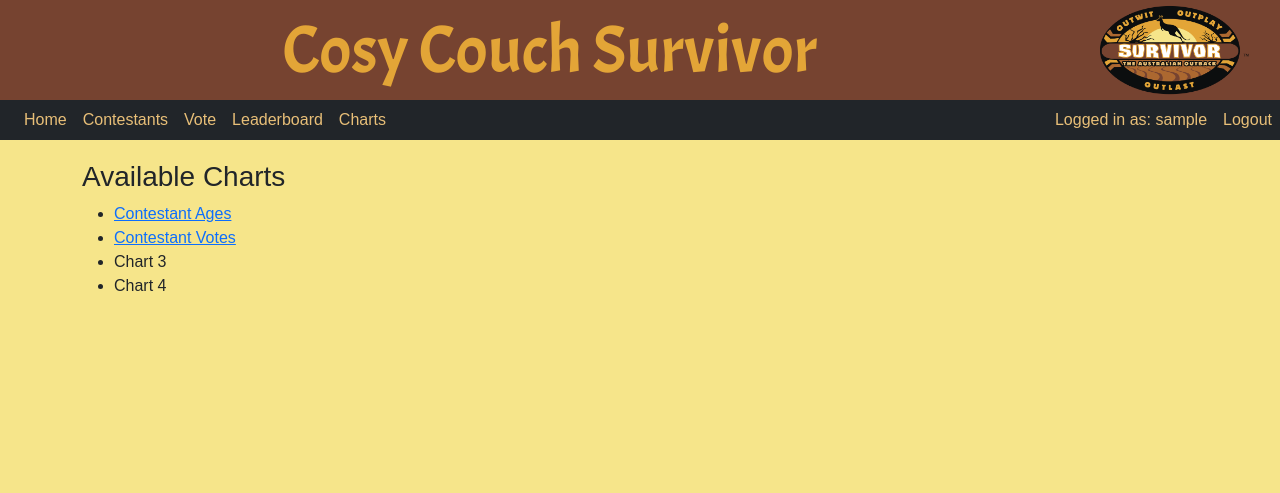
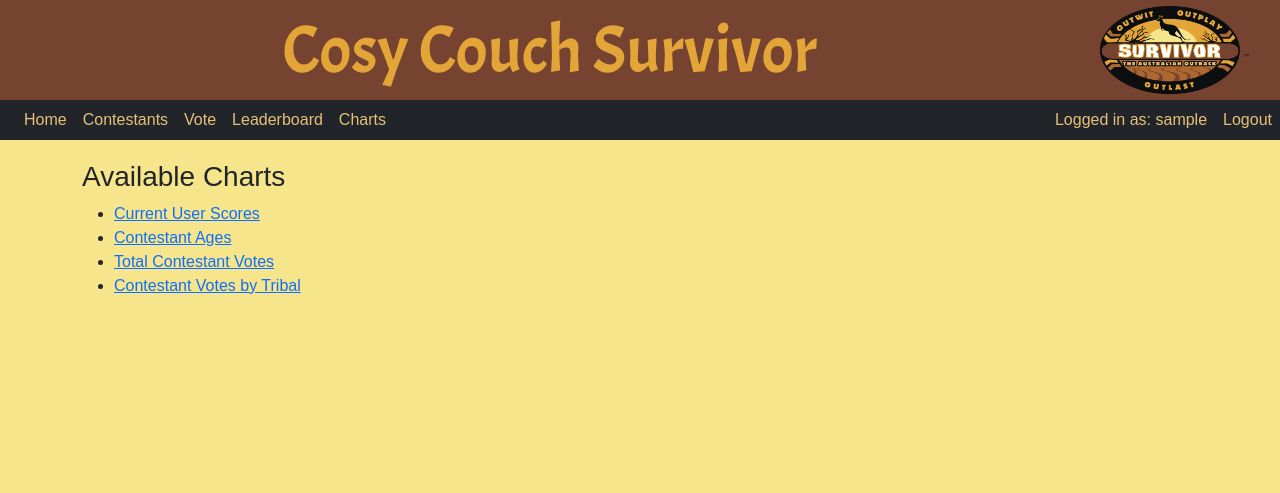
Before and after one commit to inshelligent/Survivor-Tipping, a Flask app: page /chart/chart in a window 1280 px wide. Shown: the top 493 px of the page. Run offline with Flask 2, Linux system fonts and the light colour scheme; the visitor is signed in with stand-in values (Sample User, id 1); data comes from the database, SQL or seed files in the repository; some libraries are stand-ins or nearby versions.

Commit message:
Added another 2 charts

```diff
--- a/app/chart/routes.py
+++ b/app/chart/routes.py
@@ -8,17 +8,33 @@ import plotly
 
 from app import db
 from app.chart import bp
-from app.models import Contestant
+from app.models import Contestant, User
 
 @bp.route('/chart')
 @login_required
 def chart_list():
     return render_template('chart_list.html', title = 'Survivor Charts')
 
+@bp.route('/user_scores')
+@login_required
+def user_scores_chart():
+    # Retrieve all the users in the collection
+    score_query = User.query
+    df = pd.read_sql(score_query.statement, score_query.session.bind)
+
+    # Draw the chart and dump it into JSON format
+    chart = px.bar(df, x='username', y='score',
+    labels={'username': 'User', 'score': "Score"}
+    , template='plotly_dark')
+    chart_JSON = json.dumps(chart, cls=plotly.utils.PlotlyJSONEncoder, indent=4)
+
+    # Returns the template, including the JSON data for the chart
+    return render_template('chart_page.html', title = 'Current User Scores', chart_JSON = chart_JSON)
+
 @bp.route('/contestant_ages')
 @login_required
 def contestant_ages_chart():
-    # Retrieve all the books in the collection
+    # Retrieve all the Contestants in the collection
     age_query = Contestant.query
     df = pd.read_sql(age_query.statement, age_query.session.bind)
 
@@ -34,7 +50,7 @@ def contestant_ages_chart():
 @bp.route('/contestant_votes')
 @login_required
 def contestant_votes_pie_chart():
-# Run query to get count of books of each genre and load into DataFrame
+# Run query to get count of votes of each user and load into DataFrame
     query = (
         "SELECT name, count(*) as vote_count FROM vote "
         "INNER JOIN contestant ON "
@@ -51,3 +67,25 @@ def contestant_votes_pie_chart():
 
     # Returns the template, including the JSON data for the chart
     return render_template('chart_page.html', title = 'Votes by Contestant', chart_JSON = chart_JSON)
+
+@bp.route('/votes_by_tribal')
+@login_required
+def votes_by_tribal_chart():
+# Run query to get count of votes of each user and load into DataFrame
+    query = (
+        "SELECT name, tribal_id, first_choice_id FROM vote "
+        "INNER JOIN contestant ON "
+        "vote.first_choice_id = contestant.id "
+        "ORDER BY tribal_id, name;"
+    )
+    df = pd.read_sql(query, db.session.bind)
+
+    # Draw the chart and dump it into JSON format
+    chart = px.bar(df, x ='name', y='first_choice_id',
+    color='name', labels={'name': "Contestant", "first_choice_id": 'Votes'}
+    , title='Contestant Votes by Tribal', template='plotly_dark',
+    barmode='group', facet_row="tribal_id")
+    chart_JSON = json.dumps(chart, cls=plotly.utils.PlotlyJSONEncoder, indent=4)
+
+    # Returns the template, including the JSON data for the chart
+    return render_template('chart_page.html', title = 'Contestant Votes by Tribal', chart_JSON = chart_JSON)
--- a/app/chart/templates/chart_list.html
+++ b/app/chart/templates/chart_list.html
@@ -4,16 +4,16 @@
 <h3>Available Charts</h3>
 <ul>
     <li>
+        <a href="{{ url_for('chart.user_scores_chart') }}">Current User Scores</a>
+    </li>
+    <li>
         <a href="{{ url_for('chart.contestant_ages_chart') }}">Contestant Ages</a>
     </li>
     <li>
-        <a href="{{ url_for('chart.contestant_votes_pie_chart') }}">Contestant Votes</a>
+        <a href="{{ url_for('chart.contestant_votes_pie_chart') }}">Total Contestant Votes</a>
     </li>
     <li>
-        Chart 3
-    </li>
-    <li>
-        Chart 4
+        <a href="{{ url_for('chart.votes_by_tribal_chart') }}">Contestant Votes by Tribal</a>
     </li>
 </ul>
 {% endblock %}
```
